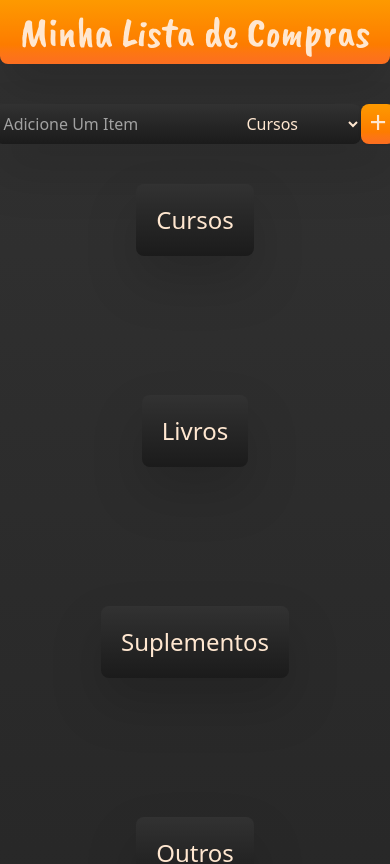
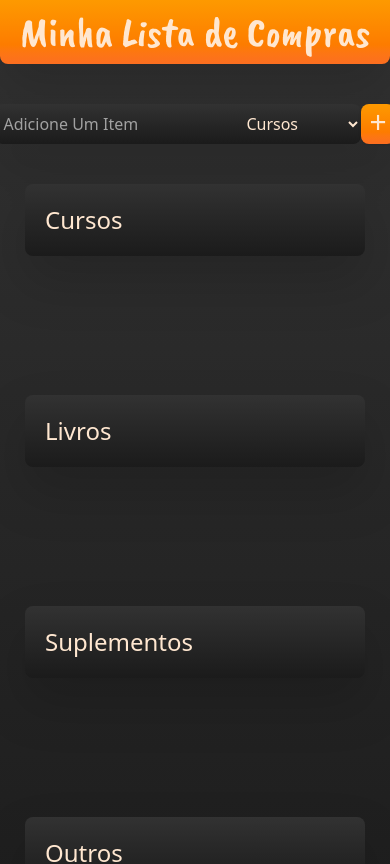
Before and after one commit to Victor-Avilla/lista-de-compras, a React (Vite) app: page / in a window 390 px wide. Shown: the top 864 px of the page. Built offline with nearby package versions, Linux system fonts and the light colour scheme.

Commit message:
fix: ajustes final de responsividade nos componentes

```diff
--- a/src/App.jsx
+++ b/src/App.jsx
@@ -35,7 +35,7 @@ function App() {
   }
 
   return (
-    <main className='bg-linear-to-b from-grayPin to-blackPin h-[2000px] '>
+    <main className='bg-linear-to-b from-grayPin to-blackPin min-h-screen overflow-auto '>
       <header className='flex bg-linear-to-b from-amber-500 to-orangePin justify-center items-center h-16  drop-shadow-2xl rounded-b-lg'><h1 className='text-beigePin text-[42px] font-caveat'>Minha Lista de Compras</h1></header>
 
       <div className="flex justify-center max-w-2xl mx-auto w-auto drop-shadow-2xl">
@@ -51,7 +51,7 @@ function App() {
 
         <button onClick={() => addItem()} className="bg-linear-to-b from-amber-500 to-orangePin align-middle h-10 my-10 w-auto max-w-20 px-2 pb-3 rounded-lg bg-grayPin text-beigePin text-3xl shadow ">+</button>
       </div>
-      <div className="grid grid-cols-1 justify-items-center  min-h-screen md:grid-cols-3 lg:grid-cols-2 xl:grid-cols-4">
+      <div className="grid grid-cols-1 justify-items-center max-h-screen min-h-screen md:grid-cols-2 lg:grid-cols-2 xl:grid-cols-4">
 
         <BoxList inputValue={list} deleteItem={deleteItem} title={"cursos"} completedItem={completedItem} />
         <BoxList inputValue={list} deleteItem={deleteItem} title={"livros"} completedItem={completedItem} />
--- a/src/components/boxList.jsx
+++ b/src/components/boxList.jsx
@@ -3,11 +3,11 @@ export default function BoxList({ inputValue, deleteItem, title, completedItem }
     const itemReader = inputValue.filter((e) => (e.category === title))
 
     return (
-        <article className=" bg-linear-to-b from-grayPin to-blackPin text-beigePin drop-shadow-2xl lg:w-96 max-w-96 max-h-screen h-fit rounded-lg p-5 mb-5 mx-5">
+        <article className=" bg-linear-to-b from-grayPin to-blackPin text-beigePin drop-shadow-2xl w-85 sm:w-96 lg:w-96 xl:w-80 2xl:w-96 max-w-96 max-h-none h-fit rounded-lg p-5 mb-5 mx-5">
 
             <ul ><label className="text-2xl bold capitalize"> {title}</label>
                 {itemReader.map((obj) => (
-                    <li className={`my-2 capitalize break-words ${obj.itemDone ? "line-through text-gray-600" : ""}`} key={obj.id}>{obj.item}
+                    <li className={`my-2 capitalize break-words ${obj.itemDone ? "line-through text-neutral-400 " : ""}`} key={obj.id}>{obj.item}
                         <button onClick={() => deleteItem(obj.id)} className=" float-right rounded-lg w-5 h-5 ml-3 text-red-600 text-2xl">—</button>
                         <button onClick={() => completedItem(obj.id)} className={`float-right rounded-lg w-6 h-6 px-0.5 bg-linear-to-b text-middle from-amber-500 to-orangePin text-xl ${obj.itemDone ? "hidden " : ""}`} >✓ </button></li>
                 ))}
```
